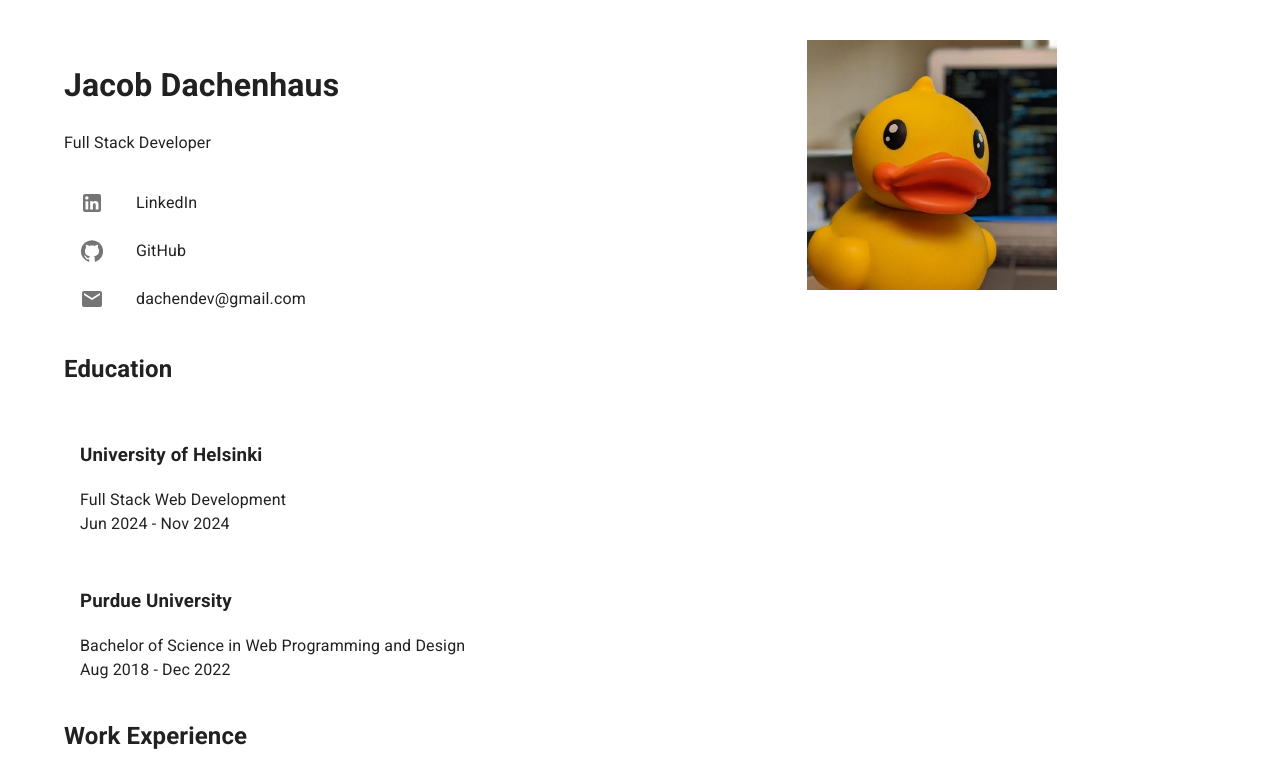
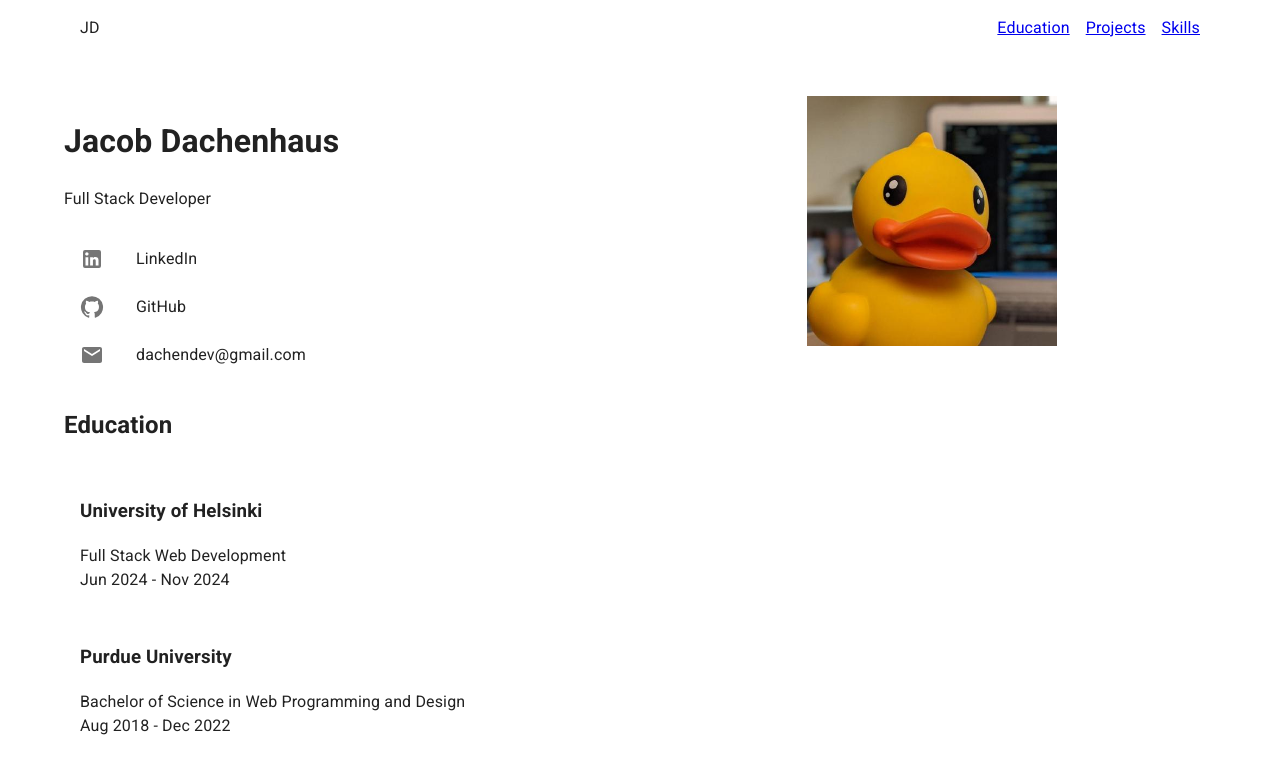
Before and after one commit to dachendev/portfolio, a React (Vite) app: page / in a window 1280 px wide. Shown: the top 780 px of the page. Built offline with nearby package versions, Linux system fonts and the light colour scheme.

Commit message:
add simple navbar

```diff
--- a/src/App.tsx
+++ b/src/App.tsx
@@ -1,6 +1,7 @@
 import Container from "@mui/material/Container";
 import CssBaseline from "@mui/material/CssBaseline";
 import React from "react";
+import Navbar from "./components/Navbar";
 import Education from "./components/Education";
 import Footer from "./components/Footer";
 import Hero from "./components/Hero";
@@ -13,6 +14,7 @@ const App: React.FC = () => {
     <>
       <CssBaseline />
       <Container>
+        <Navbar />
         <Hero />
         <Education />
         <WorkExperience />
--- /dev/null
+++ b/src/components/Navbar.tsx
@@ -0,0 +1,17 @@
+import Box from "@mui/material/Box";
+import Stack from "@mui/material/Stack";
+
+const Navbar = () => {
+  return (
+    <Box sx={{ display: "flex", p: 2 }}>
+      <div>JD</div>
+      <Stack direction="row" spacing={2} sx={{ marginLeft: "auto" }}>
+        <a href="#education">Education</a>
+        <a href="#projects">Projects</a>
+        <a href="#skills">Skills</a>
+      </Stack>
+    </Box>
+  );
+};
+
+export default Navbar;
```
